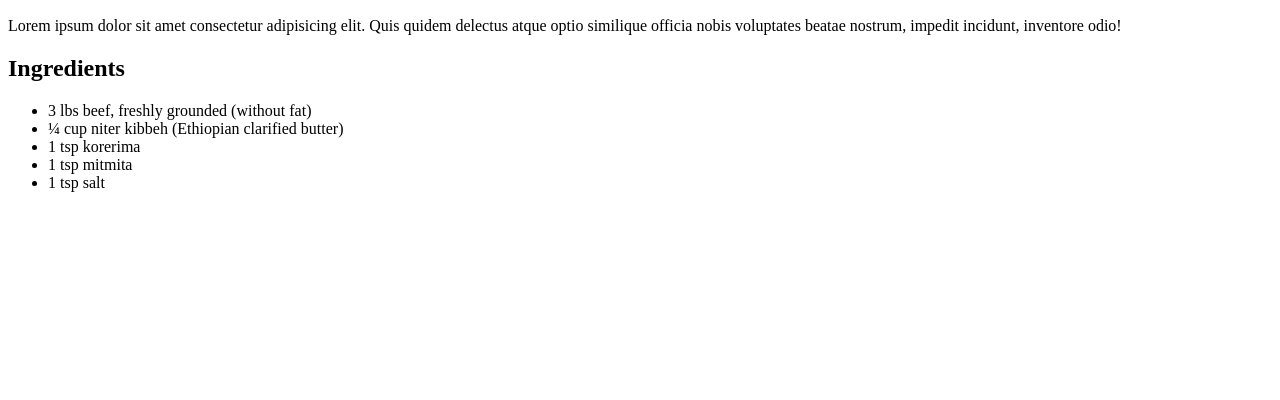
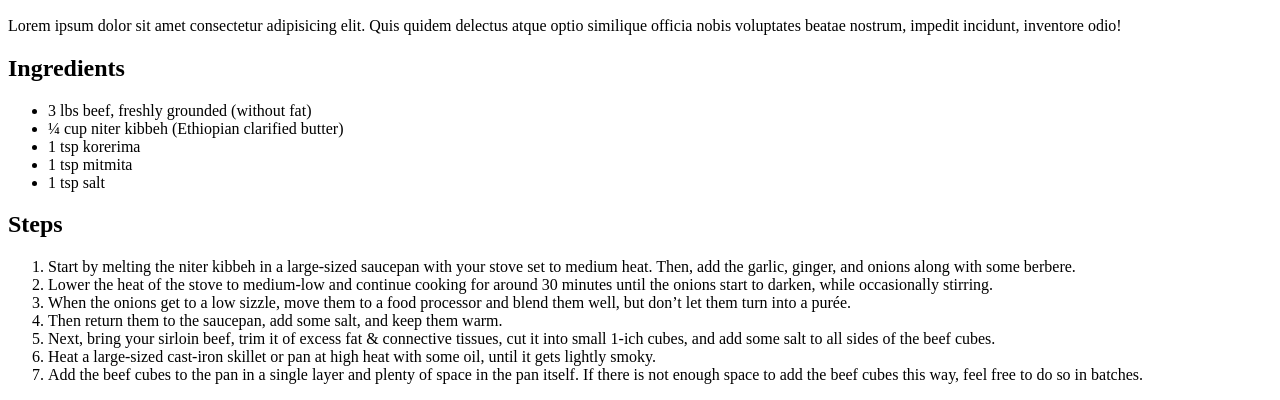
Before and after one commit to N3ba17/odin-recipes, a plain HTML site: page recipes/tibs.html in a window 1280 px wide. Shown: the part 434-834 px from the top of the page. Before the commit the page ends 800 px from the top, so only its background shows below. Drawn offline with Linux system fonts and the light colour scheme.

Commit message:
added steps

```diff
--- a/recipes/tibs.html
+++ b/recipes/tibs.html
@@ -18,5 +18,15 @@
         <li>1 tsp mitmita</li>
         <li>1 tsp salt</li>
     </ul>
+    <h2>Steps</h2>
+    <ol>
+        <li>Start by melting the niter kibbeh in a large-sized saucepan with your stove set to medium heat. Then, add the garlic, ginger, and onions along with some berbere.</li>
+        <li>Lower the heat of the stove to medium-low and continue cooking for around 30 minutes until the onions start to darken, while occasionally stirring.</li>
+        <li>When the onions get to a low sizzle, move them to a food processor and blend them well, but don’t let them turn into a purée.</li>
+        <li>Then return them to the saucepan, add some salt, and keep them warm.</li>
+        <li>Next, bring your sirloin beef, trim it of excess fat & connective tissues, cut it into small 1-ich cubes, and add some salt to all sides of the beef cubes.</li>
+        <li>Heat a large-sized cast-iron skillet or pan at high heat with some oil, until it gets lightly smoky.</li>
+        <li>Add the beef cubes to the pan in a single layer and plenty of space in the pan itself. If there is not enough space to add the beef cubes this way, feel free to do so in batches.</li>
+    </ol>
 </body>
 </html>
```
Also changed, not shown: recipes/dulet.html (+6 -0 lines), recipes/kikil.html (+7 -0 lines).
